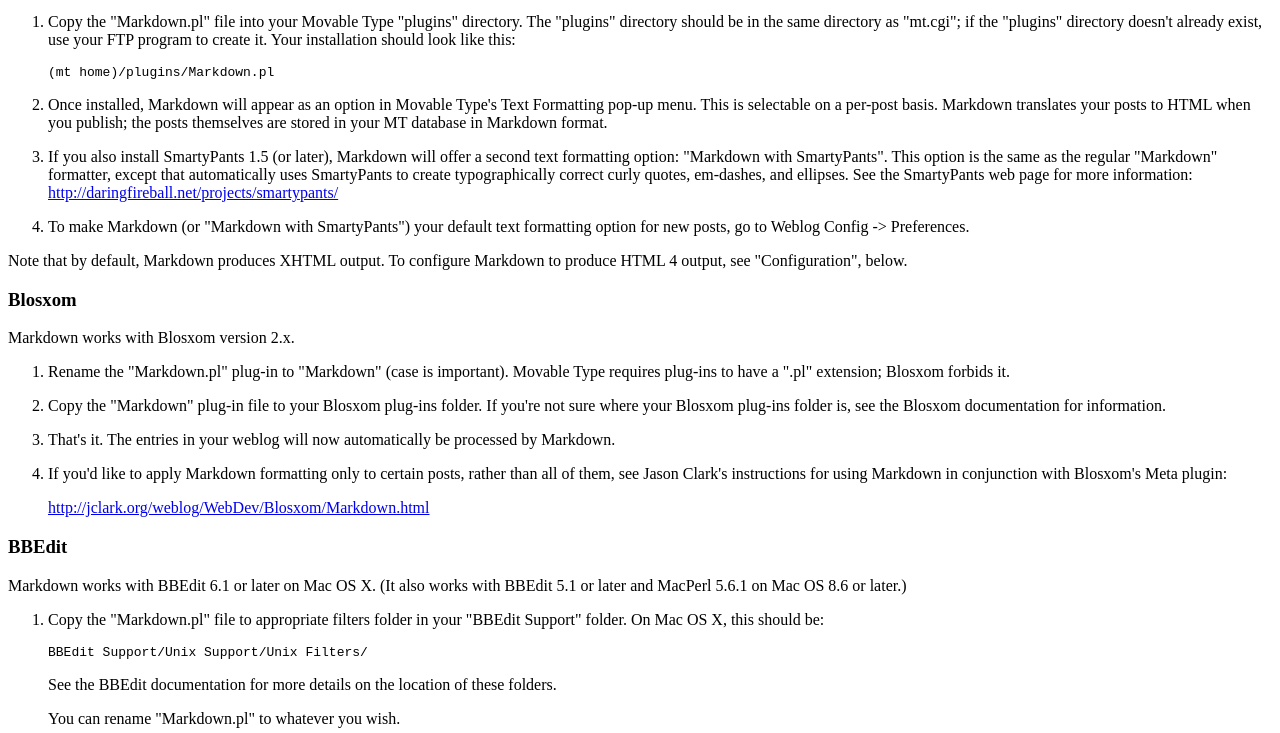
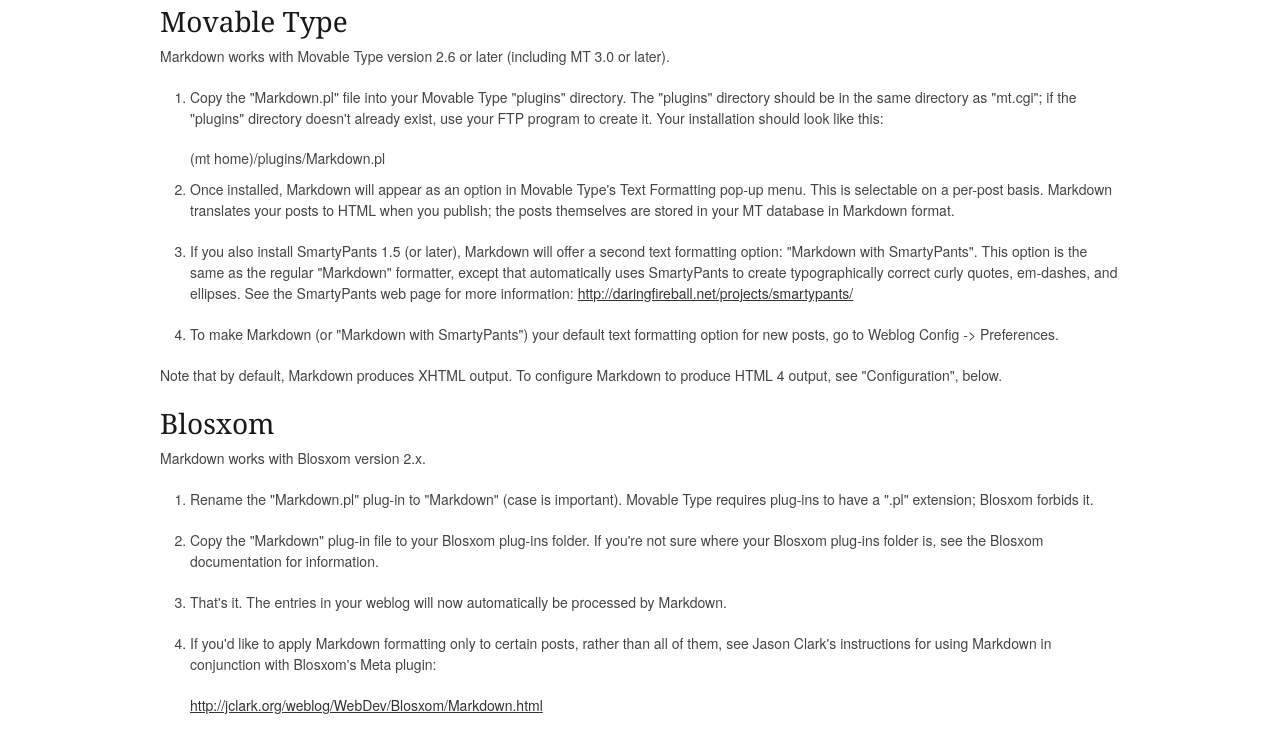
Before and after one commit to nejstastnejsistene/weblog, a plain HTML site: page www/custom-url.html in a window 1280 px wide. Shown: the part 636-1369 px from the top of the page. Drawn offline with Linux system fonts and the light colour scheme; the site is published under a folder, as on GitHub Pages, so addresses that start at the root find nothing.

Commit message:
Changed base.html to use relative links for css.

```diff
--- a/base.html
+++ b/base.html
@@ -4,8 +4,8 @@
   <title>{{ title }}</title>
   <meta name="viewport" content="width=device-width, initial-scale=1, maximum-scale=1">
   <meta name="description" content="">
-  <link rel="stylesheet" href="/css/base.css">
-  <link rel="stylesheet" href="/css/skeleton.css">
+  <link rel="stylesheet" href="css/base.css">
+  <link rel="stylesheet" href="css/skeleton.css">
   <!--[if lt IE 9]>
     <script src="http://html5shim.googlecode.com/svn/trunk/html5.js"></script>
   <![endif]-->
--- a/www/custom-url.html
+++ b/www/custom-url.html
@@ -4,8 +4,8 @@
   <title>First Post</title>
   <meta name="viewport" content="width=device-width, initial-scale=1, maximum-scale=1">
   <meta name="description" content="">
-  <link rel="stylesheet" href="/css/base.css">
-  <link rel="stylesheet" href="/css/skeleton.css">
+  <link rel="stylesheet" href="css/base.css">
+  <link rel="stylesheet" href="css/skeleton.css">
   <!--[if lt IE 9]>
     <script src="http://html5shim.googlecode.com/svn/trunk/html5.js"></script>
   <![endif]-->
```
